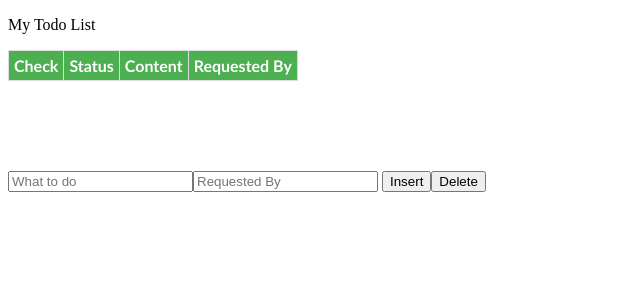
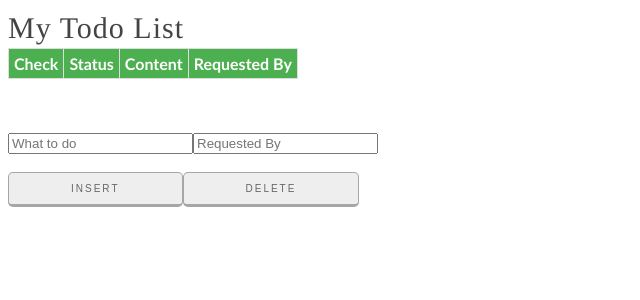
Before and after one commit to darkuress/todo, a Flask app: page / in a window 1280 px wide. Shown: the top 300 px of the page, without its empty margins (0-640 px from the left). Run offline with Flask 2, Linux system fonts and the light colour scheme; lists and menus that the app fills with data are empty.

Commit message:
Wefasdfasd

```diff
--- a/templates/todo.html
+++ b/templates/todo.html
@@ -41,6 +41,30 @@
             background: url(new_arrow.png) no-repeat right #ddd;
             border: 2px solid #ccc;
         }
+        p{
+                font-family: times, Times New Roman, times-roman, georgia, serif;
+		font-size: 30px;
+	        line-height: 40px;
+	        letter-spacing: 1px;
+		color: #444;
+		margin: 0 0 0 0;
+		padding: 0 0 0 0;
+                font-weight: 100;
+        }
+        button{
+            display: inline-block;
+            color: #666;
+            background-color: #eee;
+            text-transform: uppercase;
+            letter-spacing: 2px;
+            font-size: 10px;
+            padding: 10px 62px;
+            border-radius: 5px;
+            -moz-border-radius: 5px;
+            -webkit-border-radius: 5px;
+            border: 1px solid rgba(0,0,0,0.3);
+            border-bottom-width: 3px;
+        }
     </style>
 </head>
 <body>
@@ -70,9 +94,9 @@
         {% endfor %}
         </thead>
     </table>
-    <br><br><br><br><br>
+    <br><br><br>
 
-    <input id="content" placeholder="What to do"/><input id="person" placeholder="Requested By"/>
+    <input id="content" placeholder="What to do"/><input id="person" placeholder="Requested By"/><br><br>
     <button onclick="createRow()" >Insert</button><button onclick="deleteRow()" type="submit">Delete</button>
 
     <script>
```
